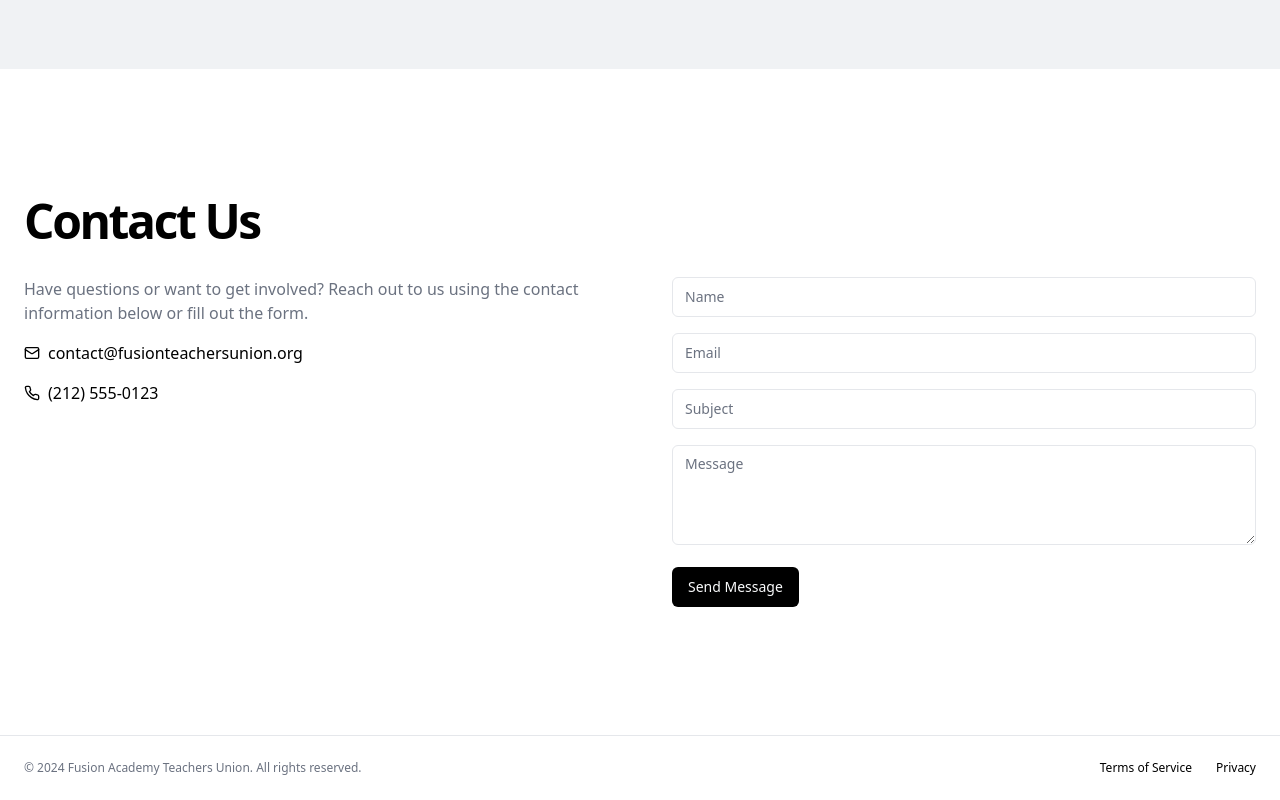
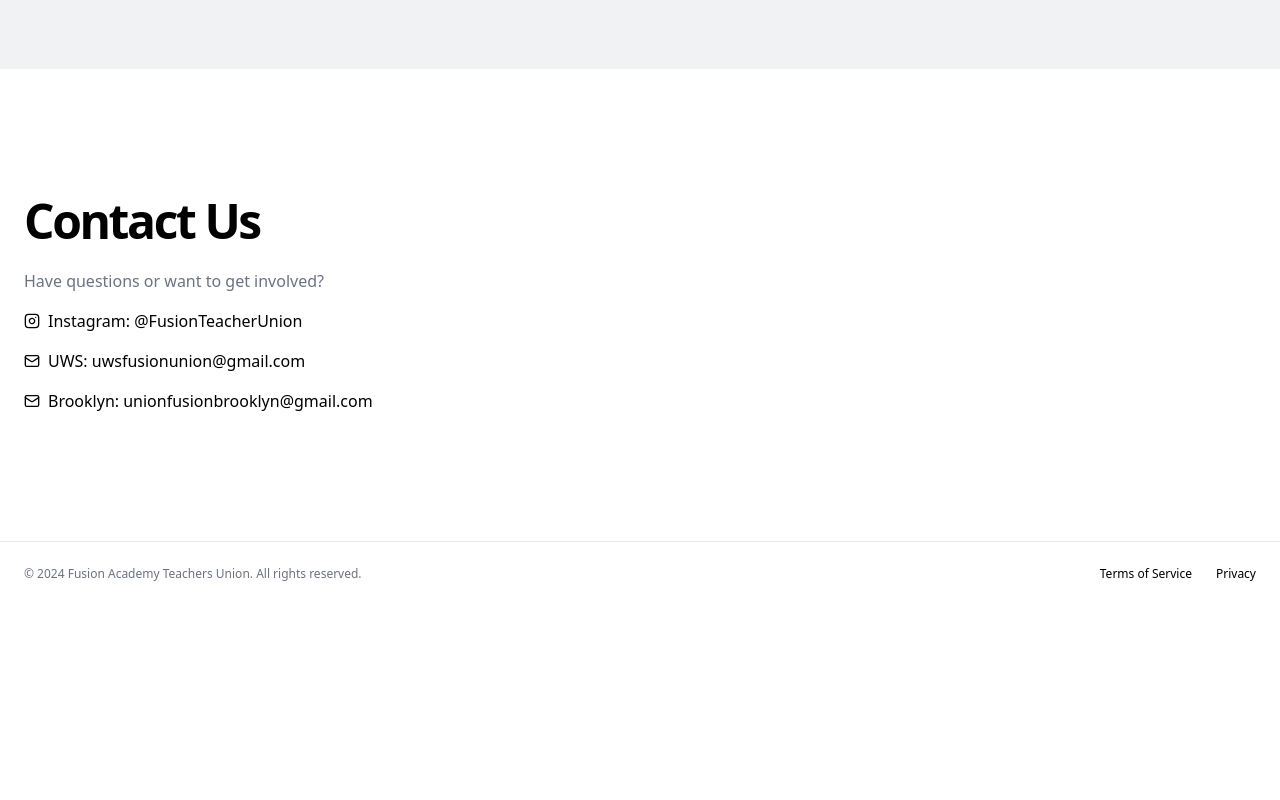
Before and after one commit to chtmiley/FusionTeachersUnion, a Next.js app in the folder fusion-teachers-union/: page / in a window 1280 px wide. Shown: the part 2131-2931 px from the top of the page. After the commit the page ends 2737 px from the top, so only its background shows below. Built offline with nearby package versions, Linux system fonts and the light colour scheme.

Commit message:
Added in union contact info

```diff
--- a/fusion-teachers-union/src/app/page.tsx
+++ b/fusion-teachers-union/src/app/page.tsx
@@ -3,9 +3,9 @@
 import React, { useState } from "react"
 import Link from "next/link"
 import { Button } from "@/components/ui/button"
-import { Input } from "@/components/ui/input"
+//import { Input } from "@/components/ui/input"
 import { Sheet, SheetContent, SheetTrigger } from "@/components/ui/sheet"
-import { GraduationCap, Users, BookOpen, Mail, Phone, Menu } from "lucide-react"
+import { GraduationCap, Users, BookOpen, Mail, /*Phone,*/ Menu, Instagram } from "lucide-react"
 
 export default function Home() {
   const [isOpen, setIsOpen] = useState(false)
@@ -142,7 +142,26 @@
         <section id="contact" className="w-full py-12 md:py-24 lg:py-32">
           <div className="container px-4 md:px-6">
             <h2 className="text-3xl font-bold tracking-tighter sm:text-4xl md:text-5xl">Contact Us</h2>
-            <div className="grid gap-10 sm:grid-cols-2 md:gap-16 mt-8">
+            <div className="mt-6">
+              <div className="space-y-4">
+                  <p className="text-gray-500">
+                    Have questions or want to get involved?
+                  </p>
+                  <div className="flex items-center space-x-2">
+                    <Instagram className="h-4 w-4" />
+                    <span>Instagram: @FusionTeacherUnion </span>
+                  </div>
+                  <div className="flex items-center space-x-2">
+                    <Mail className="h-4 w-4" />
+                    <span>UWS: uwsfusionunion@gmail.com</span>
+                  </div>
+                  <div className="flex items-center space-x-2">
+                    <Mail className="h-4 w-4" />
+                    <span>Brooklyn: unionfusionbrooklyn@gmail.com</span>
+                  </div>
+                </div>
+            </div>
+            {/*<div className="grid gap-10 sm:grid-cols-2 md:gap-16 mt-8">
               <div className="space-y-4">
                 <p className="text-gray-500">
                   Have questions or want to get involved? Reach out to us using the contact information below or fill
@@ -167,7 +186,7 @@
                 />
                 <Button type="submit">Send Message</Button>
               </form>
-            </div>
+            </div>*/}
           </div>
         </section>
       </main>
--- a/fusion-teachers-union/src/app/union/page.tsx
+++ b/fusion-teachers-union/src/app/union/page.tsx
@@ -1,7 +1,7 @@
 import Link from "next/link"
 import { Button } from "@/components/ui/button"
 import { Card, CardContent, CardDescription, CardHeader, CardTitle } from "@/components/ui/card"
-import { GraduationCap, ChevronLeft, FileText, Link as LinkIcon } from "lucide-react"
+import { GraduationCap, ChevronLeft, FileText, Handshake, Link as LinkIcon } from "lucide-react"
 
 export default function Union() {
   const unionLeaders = [
@@ -90,6 +90,16 @@
               ))}
             </div>
           </section>
+          <section>
+            <h2 className="text-2xl font-bold tracking-tighter sm:text-3xl md:text-4xl mb-6">United Federation of Teachers (UFT)</h2>
+                <a href="https://www.uft.org/" className="flex flex-row">
+                    <Handshake className="mx-4"/><span>UFT Website</span>
+                </a>
+                <br />
+                <a href="https://www.uft.org/your-union/about-uft" className="flex flex-row">
+                    <Handshake className="mx-4"/><span>About the UFT</span>
+                </a>
+          </section>
         </div>
       </main>
       <footer className="bg-white flex flex-col gap-2 sm:flex-row py-6 w-full shrink-0 items-center px-4 md:px-6 border-t">
```
